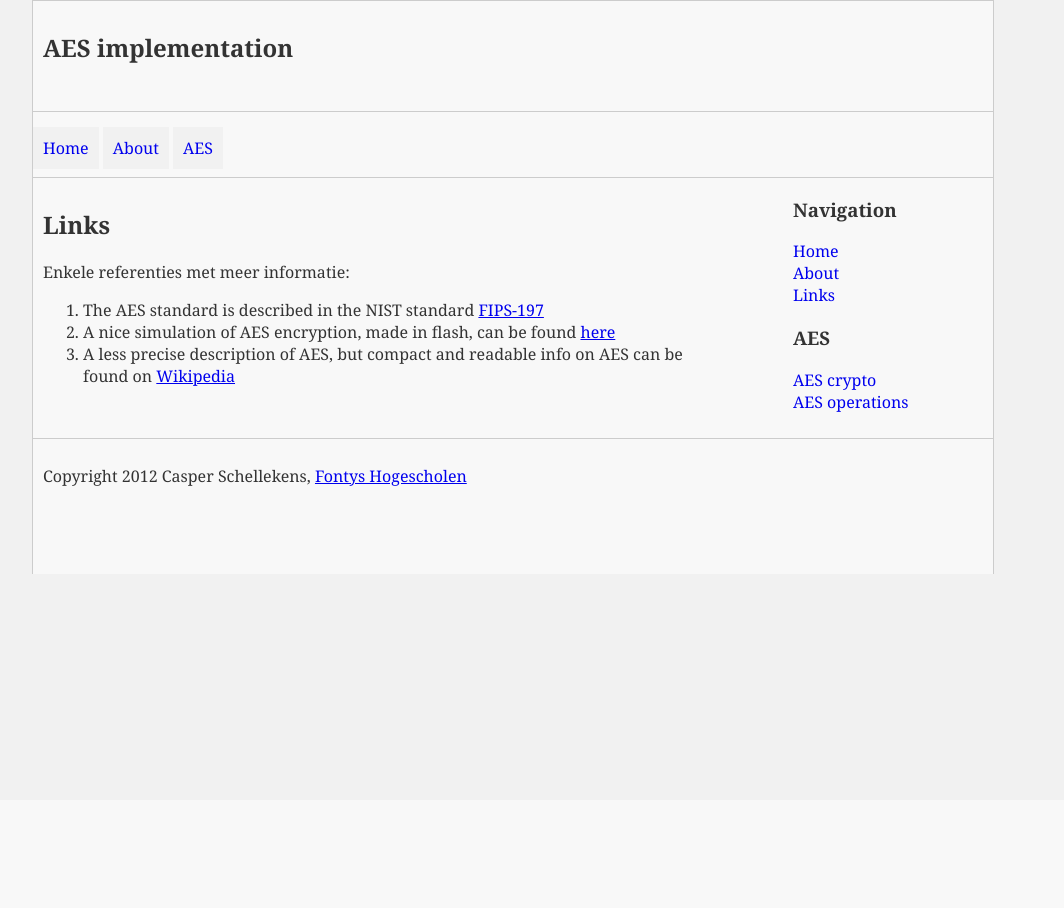
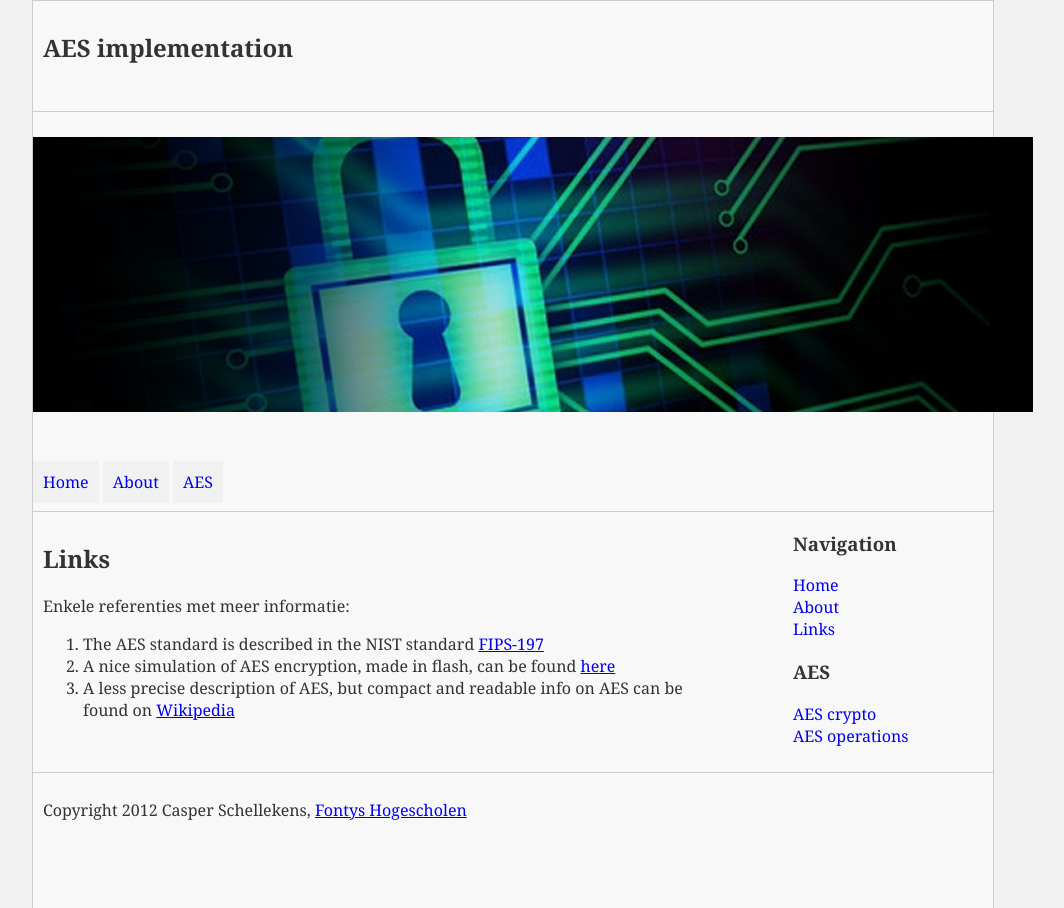
Before and after one commit to TAganden/AES-2, a PHP site: page /links.php in a window 1280 px wide. Shown: the whole page, without its empty margins (127-1191 px from the left). Before the commit the page ends 574 px from the top, so only its background shows below. Run offline with PHP 8.4, Linux system fonts and the light colour scheme.

Commit message:
Links_v01

```diff
--- a/links.php
+++ b/links.php
@@ -1,5 +1,3 @@
-<!DOCTYPE html>
-<html lang="en">
 <?php include('includes/htmlhead.php'); ?>
 
 <body>
@@ -8,6 +6,9 @@
 
       <?php include('includes/header.php'); ?>
 
+      <p><img src="images/encryption_banner.png" alt="" width="1000" height="275" />
+      </p>
+      <p>&nbsp;</p>
       <?php include('includes/nav.php'); ?>
 
       <div id="content">
```
